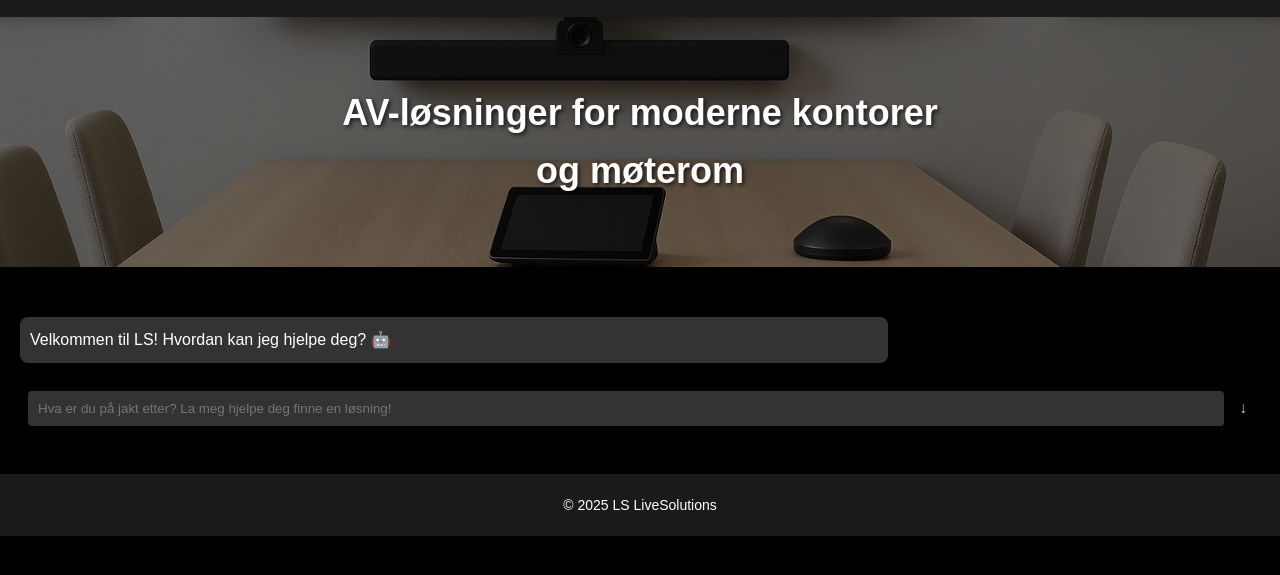
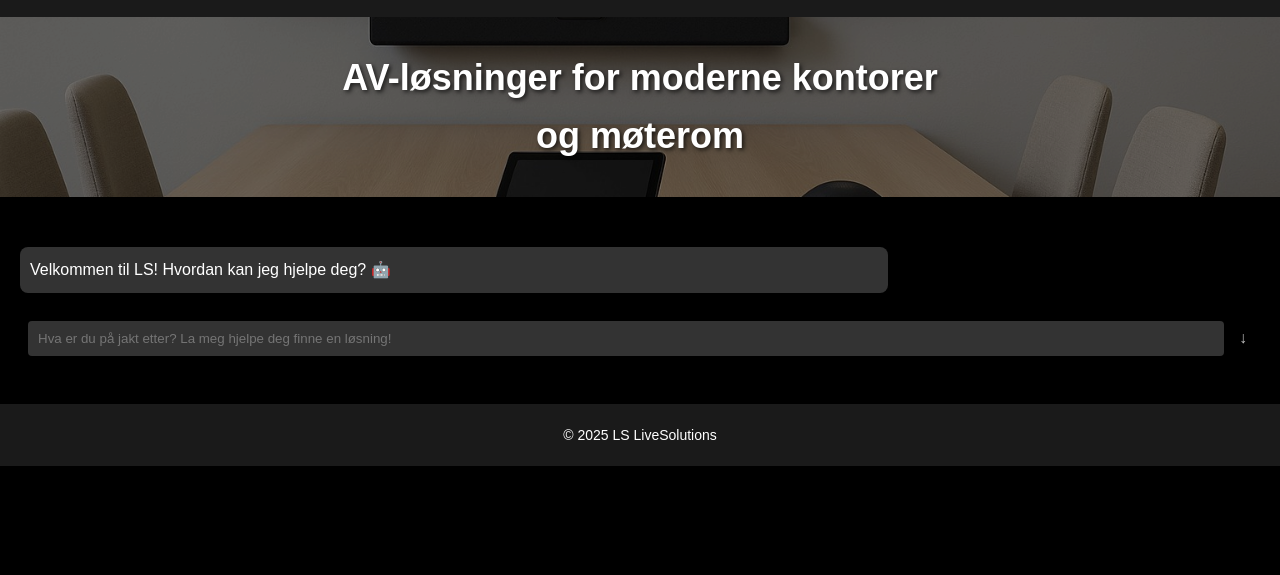
Before and after one commit to Eddie919191/LiveSolutions, a website: page public/index.html in a window 1280 px wide. Shown: the part 73-648 px from the top of the page. Drawn offline with Linux system fonts and the light colour scheme; no server answers.

Commit message:
Update style.css

```diff
--- a/public/css/style.css
+++ b/public/css/style.css
@@ -46,7 +46,7 @@ nav ul li a:hover {
 .banner {
   position: relative;
   width: 100%;
-  height: 250px; /* Reduced height for a more banner-like proportion */
+  height: 180px; /* Reduced height for a more banner-like proportion */
   overflow: hidden;
 }
 
```
